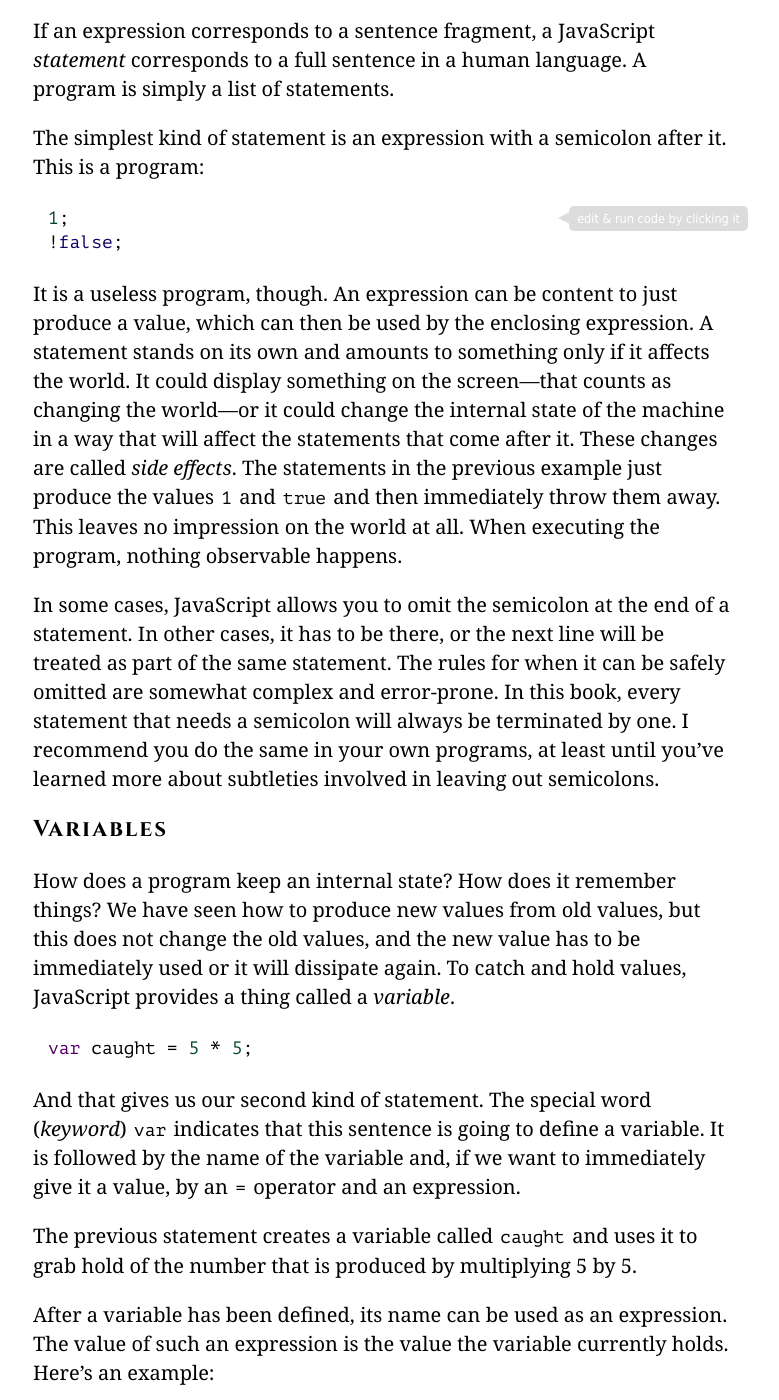
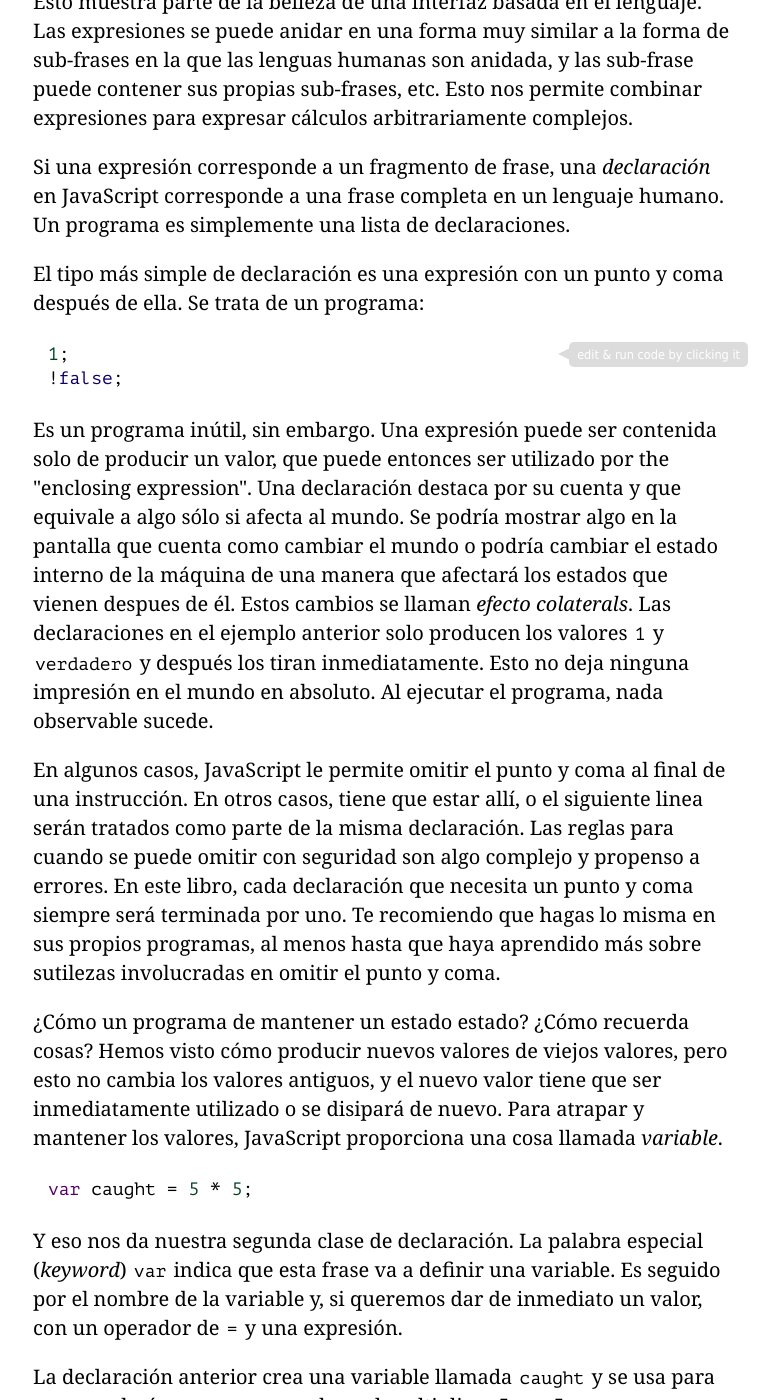
Before and after one commit to hectorip/Eloquent-JavaScript-ES-online, a Jekyll site: the page chapters/02_program_structure.html, which Jekyll copies as it is, in a window 1280 px wide and 1400 px high, scrolled down 918 px. Shown: the whole window, without its empty margins (257-1036 px from the left). Built offline with Jekyll 4.4.1, drawn with Linux system fonts in a browser that asks for light colours; nearby versions of some CDN libraries; library files that are not in the unit come from our copies; some of the changed text lies outside the part shown.

Commit message:
chapter 2

```diff
--- a/chapters/02_program_structure.html
+++ b/chapters/02_program_structure.html
@@ -41,66 +41,72 @@ nuestro conocimiento del lenguaje JavaScript, más allá de los sustantivos
 y fragmentos de oraciones que hemos visto hasta ahora,
 hasta el punto en que podamos expresar alguna prosa significativa.</p>
 <h2><a class=h_ident id="h_oqfl+ptPGG" href="#h_oqfl+ptPGG"></a>Expresiones y declaraciones</h2>
-<p><a class=p_ident id="p_pPoE1vv1YM" href="#p_pPoE1vv1YM"></a>En el
-<a href="01_values.html#values">Chapter 1</a>, hicimos algunos valores y después
+<p><a class=p_ident id="p_2LQTTtZn/1" href="#p_2LQTTtZn/1"></a>En el
+&lt;&lt;&lt;&lt;&lt;&lt;&lt; HEAD
+<a href="01_values.html#values">Capítulo 1</a>, hicimos algunos valores y después
+les aplicamos operadores para obtener nuevos valores. Creando valores como éste
+es una parte esencial de cada programa de JavaScript, pero esto es sólo</p>
+<div class="exampleblock">
+<div class="content">
+<p><a class=p_ident id="p_EIoNNE8iyT" href="#p_EIoNNE8iyT"></a><a href="01_values.html#values">Chapter 1</a>, hicimos algunos valores y después
 les aplicamos operadores para obtener nuevos valores. Crear valores de esta forma
 es una parte esencial de cada programa en JavaScript, pero esto es sólo
+&gt;&gt;&gt;&gt;&gt;&gt;&gt; e0235e7907f77b15ca8e7067a420d6bc035e543f
 una parte.</p>
 <p><a class=p_ident id="p_3x4YDXd58+" href="#p_3x4YDXd58+"></a>Un fragmento de código que produce un valor es
 llamado una <em>expresión</em>. Cada valor que se escribe literalmente
 (tal como <code>22</code> o <code>"psicoanálisis"</code>) es una expresión. Una expresión
 entre paréntesis es también una expresión, como es un operador binario aplicado a dos expresiones o un operador unario aplicado a
 uno.</p>
-<p><a class=p_ident id="p_OEyTev26s4" href="#p_OEyTev26s4"></a>Esto muestra parte de la
-belleza de una interfaz basada en el lenguaje. Expressions can nest in a way
-very similar to the way subsentences in human languages are nested—a
-subsentence can contain its own subsentences, and so on. This allows
-us to combine expressions to express arbitrarily complex computations.</p>
-<p><a class=p_ident id="p_K6OJ6JuFaH" href="#p_K6OJ6JuFaH"></a>If an expression
-corresponds to a sentence fragment, a JavaScript <em>statement</em>
-corresponds to a full sentence in a human language. A program is
-simply a list of statements.</p>
-<p><a class=p_ident id="p_NAzxo1M6WC" href="#p_NAzxo1M6WC"></a>The simplest kind of statement is an expression with a
-semicolon after it. This is a program:</p>
+<p><a class=p_ident id="p_UqOwwtmeFY" href="#p_UqOwwtmeFY"></a>Esto muestra parte de la
+belleza de una interfaz basada en el lenguaje. Las expresiones se puede anidar en una forma
+muy similar a la forma de sub-frases en la que las lenguas humanas son anidada, y
+las sub-frase puede contener sus propias sub-frases, etc. Esto nos permite
+combinar expresiones para expresar cálculos arbitrariamente complejos.</p>
+<p><a class=p_ident id="p_ZVBoR+/oNP" href="#p_ZVBoR+/oNP"></a>Si una expresión
+corresponde a un fragmento de frase, una <em>declaración</em> en JavaScript
+corresponde a una frase completa en un lenguaje humano. Un programa es
+simplemente una lista de declaraciones.</p>
+<p><a class=p_ident id="p_garPGZgWYY" href="#p_garPGZgWYY"></a>El tipo más simple de declaración es una expresión con un
+punto y coma después de ella. Se trata de un programa:</p>
 <pre data-language="javascript" class="snippet cm-s-default"><a class=c_ident id="c_ShAmL4Xddd" href="#c_ShAmL4Xddd"></a><span class="cm-number">1</span>;
 <span class="cm-operator">!</span><span class="cm-atom">false</span>;</pre>
-<p><a class=p_ident id="p_dj4UvUmws0" href="#p_dj4UvUmws0"></a>It is a useless program, though. An expression can be content to
-just produce a value, which can then be used by the enclosing
-expression. A statement stands on its own and amounts to something
-only if it affects the world. It could display something on the
-screen—that counts as changing the world—or it could change the
-internal state of the machine in a way that will affect the statements
-that come after it. These changes are called <em>side effects</em>. The
-statements in the previous example just produce the values <code>1</code> and
-<code>true</code> and then immediately throw them away. This leaves no impression
-on the world at all. When executing the program, nothing observable
-happens.</p>
-<p><a class=p_ident id="p_neJqLsvK+g" href="#p_neJqLsvK+g"></a>In some cases, JavaScript allows you to
-omit the semicolon at the end of a statement. In other cases, it has
-to be there, or the next line will be treated as part of the same
-statement. The rules for when it can be safely omitted are somewhat
-complex and error-prone. In this book, every statement that needs a
-semicolon will always be terminated by one. I recommend you do the
-same in your own programs, at least until you&#8217;ve learned more about
-subtleties involved in leaving out semicolons.</p>
-<h2><a class=h_ident id="h_rAGNsfewCX" href="#h_rAGNsfewCX"></a>Variables</h2>
-<p><a class=p_ident id="p_i0lKsEoj6z" href="#p_i0lKsEoj6z"></a>How
-does a program keep an internal state? How does it remember
-things? We have seen how to produce new values from old values, but
-this does not change the old values, and the new value has to be
-immediately used or it will dissipate again. To catch and hold values,
-JavaScript provides a thing called a <em>variable</em>.</p>
+<p><a class=p_ident id="p_OeUEeUHQnp" href="#p_OeUEeUHQnp"></a>Es un programa inútil, sin embargo. Una expresión puede ser contenida
+solo de producir un valor, que puede entonces ser utilizado por the "enclosing
+expression". Una declaración destaca por su cuenta y que equivale a algo
+sólo si afecta al mundo. Se podría mostrar algo en la
+pantalla que cuenta como cambiar el mundo o podría cambiar el
+estado interno de la máquina de una manera que afectará los estados
+que vienen despues de él. Estos cambios se llaman <em>efecto colaterals</em>. Las
+declaraciones en el ejemplo anterior solo producen los valores <code>1</code> y
+<code>verdadero</code> y después los tiran inmediatamente. Esto no deja ninguna impresión
+en el mundo en absoluto. Al ejecutar el programa, nada observable
+sucede.</p>
+<p><a class=p_ident id="p_cfI3s2SImw" href="#p_cfI3s2SImw"></a>En algunos casos, JavaScript le permite
+omitir el punto y coma al final de una instrucción. En otros casos, tiene que
+estar allí, o el siguiente linea serán tratados como parte de la misma
+declaración. Las reglas para cuando se puede omitir con seguridad son algo
+complejo y propenso a errores. En este libro, cada declaración que necesita un
+punto y coma siempre será terminada por uno. Te recomiendo que hagas lo
+misma en sus propios programas, al menos hasta que haya aprendido más sobre
+sutilezas involucradas en omitir el punto y coma.</p>
+<p><a class=p_ident id="p_23AAiBseHZ" href="#p_23AAiBseHZ"></a> ¿Cómo
+un programa de mantener un estado estado? ¿Cómo recuerda
+cosas? Hemos visto cómo producir nuevos valores de viejos valores, pero
+esto no cambia los valores antiguos, y el nuevo valor tiene que ser
+inmediatamente utilizado o se disipará de nuevo. Para atrapar y mantener los valores,
+JavaScript proporciona una cosa llamada <em>variable</em>.</p>
 <pre data-language="javascript" class="snippet cm-s-default"><a class=c_ident id="c_eDAXp+U+Cr" href="#c_eDAXp+U+Cr"></a><span class="cm-keyword">var</span> <span class="cm-variable">caught</span> <span class="cm-operator">=</span> <span class="cm-number">5</span> <span class="cm-operator">*</span> <span class="cm-number">5</span>;</pre>
-<p><a class=p_ident id="p_Jhk5gi+tgk" href="#p_Jhk5gi+tgk"></a>And that gives us our second kind of statement.
-The special word (<em>keyword</em>) <code>var</code> indicates that this sentence is
-going to define a variable. It is followed by the name of the variable
-and, if we want to immediately give it a value, by an <code>=</code> operator and
-an expression.</p>
-<p><a class=p_ident id="p_EkxlfkTaWl" href="#p_EkxlfkTaWl"></a>The previous statement creates a variable called <code>caught</code> and uses it
-to grab hold of the number that is produced by multiplying 5 by 5.</p>
-<p><a class=p_ident id="p_Fh873D6aQC" href="#p_Fh873D6aQC"></a>After a variable has been defined, its name can be used as an
-expression. The value of such an expression is the value the
-variable currently holds. Here&#8217;s an example:</p>
+<p><a class=p_ident id="p_ZzDmGqjQiH" href="#p_ZzDmGqjQiH"></a>Y eso nos da nuestra segunda clase de declaración.
+La palabra especial (<em>keyword</em>) <code>var</code> indica que esta frase
+va a definir una variable. Es seguido por el nombre de la variable
+y, si queremos dar de inmediato un valor, con un operador de <code>=</code> y
+una expresión.</p>
+<p><a class=p_ident id="p_xQ9bkoRqPa" href="#p_xQ9bkoRqPa"></a>La declaración anterior crea una variable llamada <code>caught</code> y se usa
+para agarrar el número que se produce al multiplicar 5 por 5.</p>
+<p><a class=p_ident id="p_PhpIn27svc" href="#p_PhpIn27svc"></a>Después de que una variable se ha definido, su nombre puede ser usado como una
+expresión. El valor de esa expresión es el valor que la
+variable alberga actualmente. He aquí un ejemplo:</p>
 <pre data-language="javascript" class="snippet cm-s-default"><a class=c_ident id="c_v1fZTgCdHj" href="#c_v1fZTgCdHj"></a><span class="cm-keyword">var</span> <span class="cm-variable">ten</span> <span class="cm-operator">=</span> <span class="cm-number">10</span>;
 <span class="cm-variable">console</span>.<span class="cm-property">log</span>(<span class="cm-variable">ten</span> <span class="cm-operator">*</span> <span class="cm-variable">ten</span>);
 <span class="cm-comment">// → 100</span></pre>
@@ -144,7 +150,6 @@ variables. The definitions must be separated by commas.</p>
 <pre data-language="javascript" class="snippet cm-s-default"><a class=c_ident id="c_3ZOoKK6DZQ" href="#c_3ZOoKK6DZQ"></a><span class="cm-keyword">var</span> <span class="cm-variable">one</span> <span class="cm-operator">=</span> <span class="cm-number">1</span>, <span class="cm-variable">two</span> <span class="cm-operator">=</span> <span class="cm-number">2</span>;
 <span class="cm-variable">console</span>.<span class="cm-property">log</span>(<span class="cm-variable">one</span> <span class="cm-operator">+</span> <span class="cm-variable">two</span>);
 <span class="cm-comment">// → 3</span></pre>
-<h2><a class=h_ident id="h_ko4pqLOTdI" href="#h_ko4pqLOTdI"></a>Keywords and reserved words</h2>
 <p><a class=p_ident id="p_GioEDRc+dl" href="#p_GioEDRc+dl"></a>Words with
 a special meaning, such as <code>var</code>, are <em>keywords</em>, and they may not
 be used as variable names. There are also a number of words that are
@@ -160,7 +165,6 @@ protected public return static super switch this
 throw true try typeof var void while with yield</pre>
 <p><a class=p_ident id="p_0pDQHpgrM3" href="#p_0pDQHpgrM3"></a>Don&#8217;t worry about memorizing these, but remember that this might be
 the problem when a variable definition does not work as expected.</p>
-<h2><a class=h_ident id="h_2Tc54fkIgF" href="#h_2Tc54fkIgF"></a>The environment</h2>
 <p><a class=p_ident id="p_tJKFexJV/j" href="#p_tJKFexJV/j"></a>The collection of variables and their values
 that exist at a given time is called the <em>environment</em>. When a
 program starts up, this environment is not empty. It always contains
@@ -169,7 +173,6 @@ time, it has variables that provide ways to interact with the
 surrounding system. For example, in a browser, there are variables
 and functions to inspect and influence the currently loaded website
 and to read mouse and keyboard input.</p>
-<h2><a class=h_ident id="h_K5Yd6h3Axg" href="#h_K5Yd6h3Axg"></a>Functions</h2>
 <p><a class=p_ident id="p_S7KjMy3yAl" href="#p_S7KjMy3yAl"></a>A lot of the values provided in the
 default environment have the type <em>function</em>. A function is a
 piece of program wrapped in a value. Such values can be <em>applied</em> in
@@ -190,7 +193,6 @@ uses the string that we give it as the text to show in the dialog box.
 Values given to functions are called <em>arguments</em>. The <code>alert</code>
 function needs only one of them, but other functions might need a
 different number or different types of arguments.</p>
-<h2><a class=h_ident id="h_6+Vb3XQoaa" href="#h_6+Vb3XQoaa"></a>The console.log function</h2>
 <p><a class=p_ident id="p_HDjV1sA8vQ" href="#p_HDjV1sA8vQ"></a>The <code>alert</code> function
 can be useful as an output device when experimenting, but clicking
 away all those little windows will get on your nerves. In past
@@ -212,8 +214,7 @@ in the browser&#8217;s JavaScript console.</p>
 that retrieves the <code>log</code> property from the value held by the
 <code>console</code> variable. We will find out exactly what this means in
 <a href="04_data.html#properties">Chapter 4</a>.</p>
-<h2 id="return_values"><a class=h_ident id="h_nULi9znEdr" href="#h_nULi9znEdr"></a>Return values</h2>
-<p><a class=p_ident id="p_cJD1JUU5+H" href="#p_cJD1JUU5+H"></a>Showing a dialog box or writing text to
+<p id="return_values"><a class=p_ident id="p_cJD1JUU5+H" href="#p_cJD1JUU5+H"></a>Showing a dialog box or writing text to
 the screen is a <em>side effect</em>. A lot of functions are useful
 because of the side effects they produce. Functions may also produce
 values, and in that case, they don&#8217;t need to have a side effect to be
@@ -230,7 +231,6 @@ expressions. Here a call to <code>Math.min</code>, which is the opposite of
 <span class="cm-comment">// → 102</span></pre>
 <p><a class=p_ident id="p_bhFVJn8rDc" href="#p_bhFVJn8rDc"></a>The <a href="03_functions.html#functions">next chapter</a> explains how to
 write your own functions.</p>
-<h2><a class=h_ident id="h_1nddjRgQ5+" href="#h_1nddjRgQ5+"></a>prompt and confirm</h2>
 <p><a class=p_ident id="p_tJIGQUSpum" href="#p_tJIGQUSpum"></a>Browser
 environments contain other functions besides <code>alert</code> for popping up
 windows. You can ask the user an OK/Cancel question using
@@ -252,7 +252,6 @@ return this text as a string.</p>
 <p><a class=p_ident id="p_mGjwXljToy" href="#p_mGjwXljToy"></a>These two functions aren&#8217;t used much in modern web programming, mostly
 because you have no control over the way the resulting windows look,
 but they are useful for toy programs and experiments.</p>
-<h2><a class=h_ident id="h_rDxYNPd65Z" href="#h_rDxYNPd65Z"></a>Control flow</h2>
 <p><a class=p_ident id="p_QdCrOXOgYy" href="#p_QdCrOXOgYy"></a>When your program
 contains more than one statement, the statements are executed,
 predictably, from top to bottom. As a basic example, this program has
@@ -272,7 +271,6 @@ control flow:</p>
 <div class="image">
   <img src="img/controlflow-straight.svg" alt="Trivial control flow">
 </div>
-<h2><a class=h_ident id="h_wpz5oi2dy7" href="#h_wpz5oi2dy7"></a>Conditional execution</h2>
 <p><a class=p_ident id="p_u+xpyPmLV8" href="#p_u+xpyPmLV8"></a>Executing statements in straight-line
 order isn&#8217;t the only option we have. An alternative is <em>conditional execution</em>, where we choose between two different routes based on a
 Boolean value, like this:</p>
@@ -330,8 +328,7 @@ and 100, and <code>"Medium"</code> is shown. If it doesn&#8217;t, the second, an
 <div class="image">
   <img src="img/controlflow-nested-if.svg" alt="Nested if control flow">
 </div>
-<h2 id="loops"><a class=h_ident id="h_FaGGgUI+MM" href="#h_FaGGgUI+MM"></a>while and do loops</h2>
-<p><a class=p_ident id="p_FIHE6k56BA" href="#p_FIHE6k56BA"></a>Consider a program that prints all even numbers from
+<p id="loops"><a class=p_ident id="p_FIHE6k56BA" href="#p_FIHE6k56BA"></a>Consider a program that prints all even numbers from
 0 to 12. One way to write this is as follows:</p>
 <pre data-language="javascript" class="snippet cm-s-default"><a class=c_ident id="c_ciaCwGgFZR" href="#c_ciaCwGgFZR"></a><span class="cm-variable">console</span>.<span class="cm-property">log</span>(<span class="cm-number">0</span>);
 <span class="cm-variable">console</span>.<span class="cm-property">log</span>(<span class="cm-number">2</span>);
@@ -415,7 +412,6 @@ force you to enter a name. It will ask again and again until it gets
 something that is not an empty string. Applying the <code>!</code> operator will
 convert a value to Boolean type before negating it, and all strings
 except <code>""</code> convert to <code>true</code>.</p>
-<h2><a class=h_ident id="h_3I0M2f1Cmh" href="#h_3I0M2f1Cmh"></a>Indenting Code</h2>
 <p><a class=p_ident id="p_GLz5olRt8V" href="#p_GLz5olRt8V"></a>You&#8217;ve probably noticed the spaces I put in front of some
 statements. In JavaScript, these are not required—the computer will
 accept the program just fine without them. In fact, even the line
@@ -428,7 +424,6 @@ indentation, the visual shape of a program corresponds to the shape of
 the blocks inside it. I like to use two spaces for every open block,
 but tastes differ—some people use four spaces, and some people use
 tab characters.</p>
-<h2><a class=h_ident id="h_oupMC+5FKN" href="#h_oupMC+5FKN"></a>for loops</h2>
 <p><a class=p_ident id="p_t55fBgZ9ww" href="#p_t55fBgZ9ww"></a>Many loops follow
 the pattern seen in the previous <code>while</code> examples. First, a “counter”
 variable is created to track the progress of the loop. Then comes a
@@ -463,7 +458,6 @@ instead of <code>while</code>:</p>
 <p><a class=p_ident id="p_pNim3UxKW2" href="#p_pNim3UxKW2"></a>Note that even though no block
 is opened with a <code>{</code>, the statement in the loop is still indented two
 spaces to make it clear that it “belongs” to the line before it.</p>
-<h2><a class=h_ident id="h_WWKAoSPJ47" href="#h_WWKAoSPJ47"></a>Breaking Out of a Loop</h2>
 <p><a class=p_ident id="p_ct/RAqWly8" href="#p_ct/RAqWly8"></a>Having the loop&#8217;s
 condition produce <code>false</code> is not the only way a loop can finish. There
 is a special statement called <code>break</code> that has the effect of
@@ -495,7 +489,6 @@ recover.</p>
 that it influences the progress of a loop. When <code>continue</code> is
 encountered in a loop body, control jumps out of the body and
 continues with the loop&#8217;s next iteration.</p>
-<h2><a class=h_ident id="h_TGUhwjSkqm" href="#h_TGUhwjSkqm"></a>Updating variables succinctly</h2>
 <p><a class=p_ident id="p_4XaFXVHI9b" href="#p_4XaFXVHI9b"></a>Especially
 when looping, a program often needs to “update” a variable to hold a
 value based on that variable&#8217;s previous value.</p>
@@ -509,7 +502,6 @@ double <code>result</code> or <code>counter -= 1</code> to count downward.</p>
   <span class="cm-variable">console</span>.<span class="cm-property">log</span>(<span class="cm-variable">number</span>);</pre>
 <p><a class=p_ident id="p_jpGEbhH1GX" href="#p_jpGEbhH1GX"></a>For <code>counter += 1</code> and <code>counter -=
 1</code>, there are even shorter equivalents: <code>counter++</code> and <code>counter--</code>.</p>
-<h2><a class=h_ident id="h_jMKsa0SXdL" href="#h_jMKsa0SXdL"></a>Dispatching on a value with switch</h2>
 <p><a class=p_ident id="p_t3Fw/3tp0F" href="#p_t3Fw/3tp0F"></a>It is common for code to look like this:</p>
 <pre data-language="javascript" class="snippet cm-s-default"><a class=c_ident id="c_A9TwfNNqCW" href="#c_A9TwfNNqCW"></a><span class="cm-keyword">if</span> (<span class="cm-variable">variable</span> <span class="cm-operator">==</span> <span class="cm-string">"value1"</span>) <span class="cm-variable">action1</span>();
 <span class="cm-keyword">else</span> <span class="cm-keyword">if</span> (<span class="cm-variable">variable</span> <span class="cm-operator">==</span> <span class="cm-string">"value2"</span>) <span class="cm-variable">action2</span>();
@@ -544,7 +536,6 @@ in the example, this can be used to share some code between cases (it
 recommends going outside for both sunny and cloudy weather). But
 beware: it is easy to forget such a <code>break</code>, which will cause the
 program to execute code you do not want executed.</p>
-<h2><a class=h_ident id="h_t54vuASjLD" href="#h_t54vuASjLD"></a>Capitalization</h2>
 <p><a class=p_ident id="p_3D9T5AdSU0" href="#p_3D9T5AdSU0"></a>Variable
 names may not contain spaces, yet it is often helpful to use multiple
 words to clearly describe what the variable represents. These are
@@ -568,7 +559,6 @@ This was done to mark this function as a constructor. What a
 constructor is will become clear in
 <a href="06_object.html#constructors">Chapter 6</a>. For now, the important
 thing is not to be bothered by this apparent lack of consistency.</p>
-<h2><a class=h_ident id="h_/OBuIOX390" href="#h_/OBuIOX390"></a>Comments</h2>
 <p><a class=p_ident id="p_0/Ms9AYRwI" href="#p_0/Ms9AYRwI"></a>Often, raw code does not convey all the information
 you want a program to convey to human readers, or it conveys it in
 such a cryptic way that people might not understand it. At other
@@ -599,7 +589,6 @@ blocks of information about a file or a chunk of program.</p>
 <span class="cm-comment"> me, so I've decided to keep it.</span>
 <span class="cm-comment">*/</span>
 <span class="cm-keyword">var</span> <span class="cm-variable">myNumber</span> <span class="cm-operator">=</span> <span class="cm-number">11213</span>;</pre>
-<h2><a class=h_ident id="h_ErccPg/l98" href="#h_ErccPg/l98"></a>Summary</h2>
 <p><a class=p_ident id="p_qenTzu+nvg" href="#p_qenTzu+nvg"></a>You now know that a program is built out of statements, which
 themselves sometimes contain more statements. Statements tend to
 contain expressions, which themselves can be built out of smaller
@@ -616,7 +605,6 @@ environment.</p>
 <p><a class=p_ident id="p_zgNEy0za9M" href="#p_zgNEy0za9M"></a>Functions are special values that encapsulate a piece of program. You
 can invoke them by writing <code>functionName(argument1, argument2)</code>. Such
 a function call is an expression, and may produce a value.</p>
-<h2><a class=h_ident id="h_TcUD2vzyMe" href="#h_TcUD2vzyMe"></a>Exercises</h2>
 <p><a class=p_ident id="p_Uj/Ehlt+c3" href="#p_Uj/Ehlt+c3"></a>If you are unsure how to try your solutions to
 exercises, refer to the <a href="00_intro.html#intro">introduction</a>.</p>
 <p><a class=p_ident id="p_VR0+805/R0" href="#p_VR0+805/R0"></a>Each exercise starts with a problem description. Read that and try to
@@ -629,7 +617,6 @@ If you want to learn something from the exercises, I recommend looking
 at the solutions only after you&#8217;ve solved the exercise, or at least
 after you&#8217;ve attacked it long and hard enough to have a slight
 headache.</p>
-<h3><a class=h_ident id="h_umoXp9u0e7" href="#h_umoXp9u0e7"></a>Looping a triangle</h3>
 <p><a class=p_ident id="p_pP646YLlGy" href="#p_pP646YLlGy"></a>Write a loop that makes seven calls to
 <code>console.log</code> to output the following triangle:</p>
 <pre>#
@@ -658,7 +645,6 @@ characters. You can go from 1 to 2 by adding 1 (<code>+= 1</code>). You can go
 from <code>"#"</code> to <code>"##"</code> by adding a character (<code>+= "#"</code>). Thus, your
 solution can closely follow the number-printing program.</p>
 </div></div>
-<h3><a class=h_ident id="h_rebKE3gdjV" href="#h_rebKE3gdjV"></a>FizzBuzz</h3>
 <p><a class=p_ident id="p_i0Cvwf75cQ" href="#p_i0Cvwf75cQ"></a>Write a
 program that uses <code>console.log</code> to print all the numbers from 1 to
 100, with two exceptions. For numbers divisible by 3, print <code>"Fizz"</code>
@@ -686,7 +672,6 @@ For the clever method, build up a string containing the word or words
 to output, and print either this word or the number if there is no
 word, potentially by making elegant use of the <code>||</code> operator.</p>
 </div></div>
-<h3><a class=h_ident id="h_5Hz2kiaaXp" href="#h_5Hz2kiaaXp"></a>Chess board</h3>
 <p><a class=p_ident id="p_uH3DV6RVnV" href="#p_uH3DV6RVnV"></a>Write a program that creates a string that represents an
 8×8 grid, using newline characters to separate lines. At each position
 of the grid there is either a space or a “#” character. The characters
@@ -724,6 +709,7 @@ sum of the two counters is even (<code>% 2</code>).</p>
 line has been built up, so do this after the inner loop but inside of
 the outer loop.</p>
 </div></div>
+</div></div>
 <nav>
   <a href="01_values.html" title="capítulo previo">◀</a>
   <a href="index.html" title="cover">◆</a>
```
Also changed, not shown: 2 other files.
